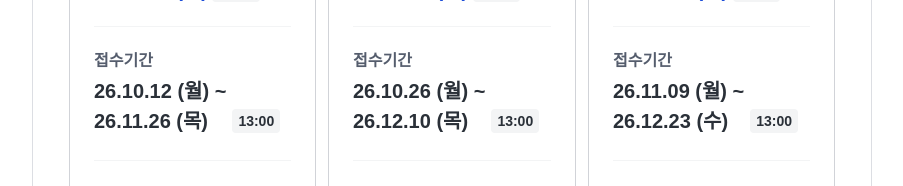
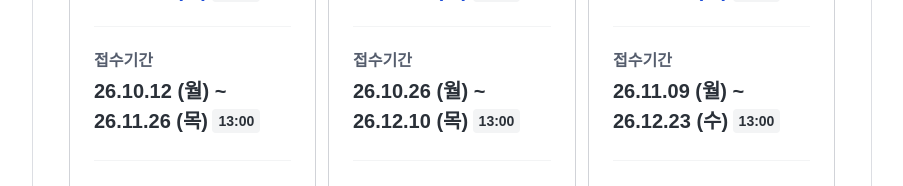
Before and after one commit to dbdmsdk3/toeic-score-mail-renewal, a plain HTML site: page mail-g3.html in a window 1280 px wide. Shown: the part 556-742 px from the top of the page, without its empty margins (188-1091 px from the left). Drawn offline with Linux system fonts and the light colour scheme; a web font is replaced by a local one.

Commit message:
시안 3 접수기간 시간 칩 간격을 시험일, 성적발표일과 같게
Co-Authored-By: Claude Opus 5.5 <noreply@anthropic.com>

```diff
--- a/mail-g3.html
+++ b/mail-g3.html
@@ -111,12 +111,7 @@
         <tr><td colspan="2" style="padding:6px 11px 0 0;"><span style="font-size:20px; line-height:24px; font-weight:600; color:#1d4ed8; white-space:nowrap; vertical-align:middle;">26.11.29&nbsp;(일)</span>&nbsp;<span style="display:inline-block; padding:4px 6px; border-radius:4px; background-color:#f3f4f5; font-size:14px; line-height:16px; font-weight:600; color:#2a3038; vertical-align:middle;">09:20</span></td></tr>
         <tr><td colspan="2" style="padding:24px 11px 24px 0;"><table role="presentation" width="100%" cellspacing="0" cellpadding="0" border="0"><tr><td height="1" bgcolor="#f3f4f5" style="height:1px; background-color:#f3f4f5; font-size:0; line-height:0;">&nbsp;</td></tr></table></td></tr>
         <tr><td colspan="2" style="padding:0 11px 0 0; font-size:16px; line-height:19px; font-weight:600; color:#555d6d;">접수기간</td></tr>
-        <tr><td colspan="2" style="padding:6px 11px 0 0;">
-          <table role="presentation" cellspacing="0" cellpadding="0" border="0"><tr>
-            <td valign="bottom" style="font-size:20px; line-height:30px; font-weight:600; color:#2a3038; white-space:nowrap;">26.10.12&nbsp;(월)&nbsp;~<br>26.11.26&nbsp;(목)</td>
-            <td valign="bottom" style="padding:0 0 3px 6px;"><span style="display:inline-block; padding:4px 6px; border-radius:4px; background-color:#f3f4f5; font-size:14px; line-height:16px; font-weight:600; color:#2a3038;">13:00</span></td>
-          </tr></table>
-        </td></tr>
+        <tr><td colspan="2" style="padding:6px 11px 0 0;"><span style="display:block; font-size:20px; line-height:30px; font-weight:600; color:#2a3038; white-space:nowrap;">26.10.12&nbsp;(월)&nbsp;~</span><span style="font-size:20px; line-height:30px; font-weight:600; color:#2a3038; white-space:nowrap; vertical-align:middle;">26.11.26&nbsp;(목)</span>&nbsp;<span style="display:inline-block; padding:4px 6px; border-radius:4px; background-color:#f3f4f5; font-size:14px; line-height:16px; font-weight:600; color:#2a3038; vertical-align:middle;">13:00</span></td></tr>
         <tr><td colspan="2" style="padding:24px 11px 24px 0;"><table role="presentation" width="100%" cellspacing="0" cellpadding="0" border="0"><tr><td height="1" bgcolor="#f3f4f5" style="height:1px; background-color:#f3f4f5; font-size:0; line-height:0;">&nbsp;</td></tr></table></td></tr>
         <tr><td colspan="2" style="padding:0 11px 0 0; font-size:16px; line-height:19px; font-weight:600; color:#555d6d;">성적발표일</td></tr>
         <tr><td colspan="2" style="padding:6px 11px 0 0;"><span style="font-size:20px; line-height:24px; font-weight:600; color:#2a3038; white-space:nowrap; vertical-align:middle;">26.12.08&nbsp;(화)</span>&nbsp;<span style="display:inline-block; padding:4px 6px; border-radius:4px; background-color:#f3f4f5; font-size:14px; line-height:16px; font-weight:600; color:#2a3038; vertical-align:middle;">12:00</span></td></tr>
@@ -133,12 +128,7 @@
         <tr><td colspan="2" style="padding:6px 11px 0 0;"><span style="font-size:20px; line-height:24px; font-weight:600; color:#1d4ed8; white-space:nowrap; vertical-align:middle;">26.12.13&nbsp;(일)</span>&nbsp;<span style="display:inline-block; padding:4px 6px; border-radius:4px; background-color:#f3f4f5; font-size:14px; line-height:16px; font-weight:600; color:#2a3038; vertical-align:middle;">09:20</span></td></tr>
         <tr><td colspan="2" style="padding:24px 11px 24px 0;"><table role="presentation" width="100%" cellspacing="0" cellpadding="0" border="0"><tr><td height="1" bgcolor="#f3f4f5" style="height:1px; background-color:#f3f4f5; font-size:0; line-height:0;">&nbsp;</td></tr></table></td></tr>
         <tr><td colspan="2" style="padding:0 11px 0 0; font-size:16px; line-height:19px; font-weight:600; color:#555d6d;">접수기간</td></tr>
-        <tr><td colspan="2" style="padding:6px 11px 0 0;">
-          <table role="presentation" cellspacing="0" cellpadding="0" border="0"><tr>
-            <td valign="bottom" style="font-size:20px; line-height:30px; font-weight:600; color:#2a3038; white-space:nowrap;">26.10.26&nbsp;(월)&nbsp;~<br>26.12.10&nbsp;(목)</td>
-            <td valign="bottom" style="padding:0 0 3px 6px;"><span style="display:inline-block; padding:4px 6px; border-radius:4px; background-color:#f3f4f5; font-size:14px; line-height:16px; font-weight:600; color:#2a3038;">13:00</span></td>
-          </tr></table>
-        </td></tr>
+        <tr><td colspan="2" style="padding:6px 11px 0 0;"><span style="display:block; font-size:20px; line-height:30px; font-weight:600; color:#2a3038; white-space:nowrap;">26.10.26&nbsp;(월)&nbsp;~</span><span style="font-size:20px; line-height:30px; font-weight:600; color:#2a3038; white-space:nowrap; vertical-align:middle;">26.12.10&nbsp;(목)</span>&nbsp;<span style="display:inline-block; padding:4px 6px; border-radius:4px; background-color:#f3f4f5; font-size:14px; line-height:16px; font-weight:600; color:#2a3038; vertical-align:middle;">13:00</span></td></tr>
         <tr><td colspan="2" style="padding:24px 11px 24px 0;"><table role="presentation" width="100%" cellspacing="0" cellpadding="0" border="0"><tr><td height="1" bgcolor="#f3f4f5" style="height:1px; background-color:#f3f4f5; font-size:0; line-height:0;">&nbsp;</td></tr></table></td></tr>
         <tr><td colspan="2" style="padding:0 11px 0 0; font-size:16px; line-height:19px; font-weight:600; color:#555d6d;">성적발표일</td></tr>
         <tr><td colspan="2" style="padding:6px 11px 0 0;"><span style="font-size:20px; line-height:24px; font-weight:600; color:#2a3038; white-space:nowrap; vertical-align:middle;">26.12.22&nbsp;(화)</span>&nbsp;<span style="display:inline-block; padding:4px 6px; border-radius:4px; background-color:#f3f4f5; font-size:14px; line-height:16px; font-weight:600; color:#2a3038; vertical-align:middle;">12:00</span></td></tr>
@@ -155,12 +145,7 @@
         <tr><td colspan="2" style="padding:6px 11px 0 0;"><span style="font-size:20px; line-height:24px; font-weight:600; color:#1d4ed8; white-space:nowrap; vertical-align:middle;">26.12.27&nbsp;(일)</span>&nbsp;<span style="display:inline-block; padding:4px 6px; border-radius:4px; background-color:#f3f4f5; font-size:14px; line-height:16px; font-weight:600; color:#2a3038; vertical-align:middle;">09:20</span></td></tr>
         <tr><td colspan="2" style="padding:24px 11px 24px 0;"><table role="presentation" width="100%" cellspacing="0" cellpadding="0" border="0"><tr><td height="1" bgcolor="#f3f4f5" style="height:1px; background-color:#f3f4f5; font-size:0; line-height:0;">&nbsp;</td></tr></table></td></tr>
         <tr><td colspan="2" style="padding:0 11px 0 0; font-size:16px; line-height:19px; font-weight:600; color:#555d6d;">접수기간</td></tr>
-        <tr><td colspan="2" style="padding:6px 11px 0 0;">
-          <table role="presentation" cellspacing="0" cellpadding="0" border="0"><tr>
-            <td valign="bottom" style="font-size:20px; line-height:30px; font-weight:600; color:#2a3038; white-space:nowrap;">26.11.09&nbsp;(월)&nbsp;~<br>26.12.23&nbsp;(수)</td>
-            <td valign="bottom" style="padding:0 0 3px 6px;"><span style="display:inline-block; padding:4px 6px; border-radius:4px; background-color:#f3f4f5; font-size:14px; line-height:16px; font-weight:600; color:#2a3038;">13:00</span></td>
-          </tr></table>
-        </td></tr>
+        <tr><td colspan="2" style="padding:6px 11px 0 0;"><span style="display:block; font-size:20px; line-height:30px; font-weight:600; color:#2a3038; white-space:nowrap;">26.11.09&nbsp;(월)&nbsp;~</span><span style="font-size:20px; line-height:30px; font-weight:600; color:#2a3038; white-space:nowrap; vertical-align:middle;">26.12.23&nbsp;(수)</span>&nbsp;<span style="display:inline-block; padding:4px 6px; border-radius:4px; background-color:#f3f4f5; font-size:14px; line-height:16px; font-weight:600; color:#2a3038; vertical-align:middle;">13:00</span></td></tr>
         <tr><td colspan="2" style="padding:24px 11px 24px 0;"><table role="presentation" width="100%" cellspacing="0" cellpadding="0" border="0"><tr><td height="1" bgcolor="#f3f4f5" style="height:1px; background-color:#f3f4f5; font-size:0; line-height:0;">&nbsp;</td></tr></table></td></tr>
         <tr><td colspan="2" style="padding:0 11px 0 0; font-size:16px; line-height:19px; font-weight:600; color:#555d6d;">성적발표일</td></tr>
         <tr><td colspan="2" style="padding:6px 11px 0 0;"><span style="font-size:20px; line-height:24px; font-weight:600; color:#2a3038; white-space:nowrap; vertical-align:middle;">27.01.06&nbsp;(수)</span>&nbsp;<span style="display:inline-block; padding:4px 6px; border-radius:4px; background-color:#f3f4f5; font-size:14px; line-height:16px; font-weight:600; color:#2a3038; vertical-align:middle;">12:00</span></td></tr>
```
